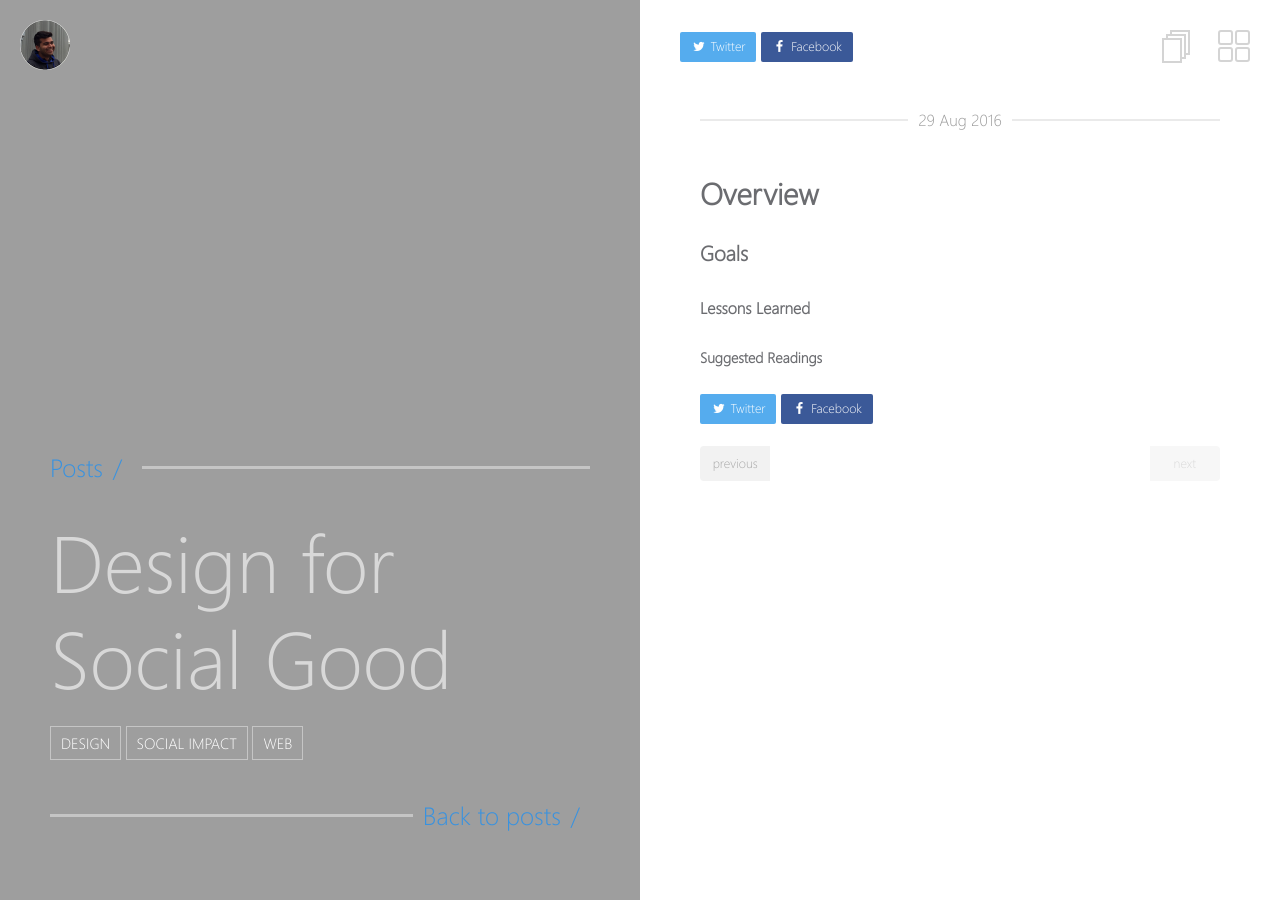
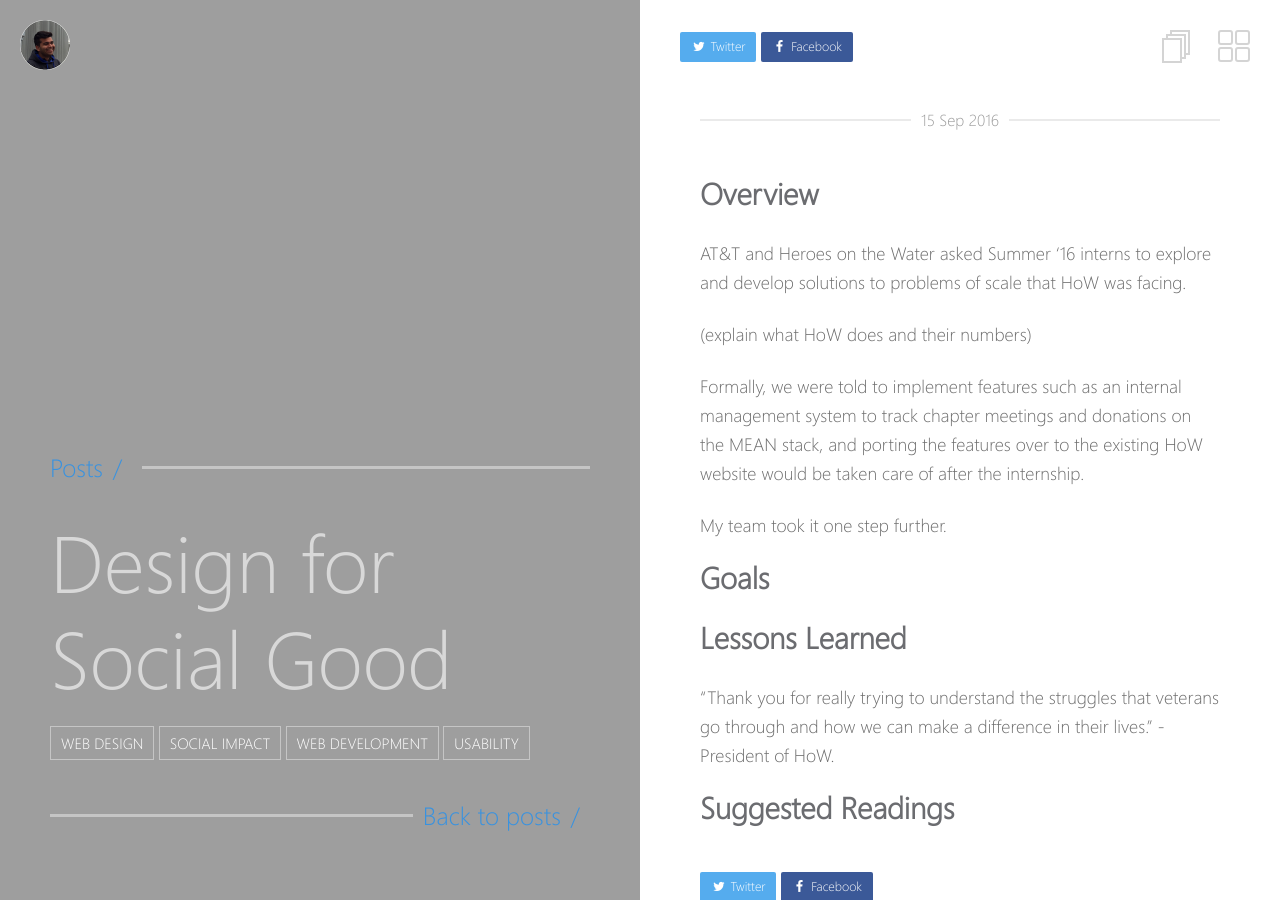
Before and after one commit to gargium/gargium.github.io, a Jekyll site: the page built from _posts/2017-03-27-design-for-good.md, in a window 1280 px wide. Built offline with Jekyll 4.4.1, drawn with Linux system fonts in a browser that asks for light colours.

Commit message:
started blog post on bbi

```diff
--- a/_posts/2017-03-27-design-for-good.md
+++ b/_posts/2017-03-27-design-for-good.md
@@ -1,18 +1,28 @@
 ---
 layout: post
 title:  "Design for Social Good"
-date:   2016-08-29
-excerpt: "Helping veterans in need through design thinking."
+date:   2016-09-15
+excerpt: "Helping veterans in need with design thinking."
 tag:
-- design
+- web design
 - social impact
-- web
+- web development
+- usability
 ---
 
 ## Overview
+AT&T and Heroes on the Water asked Summer '16 interns to explore and develop solutions to problems of scale that HoW was facing.
 
-### Goals
+(explain what HoW does and their numbers)
 
-#### Lessons Learned
+Formally, we were told to implement features such as an internal management system to track chapter meetings and donations on the MEAN stack, and porting the features over to the existing HoW website would be taken care of after the internship.
 
-##### Suggested Readings
+My team took it one step further.
+
+## Goals
+
+## Lessons Learned
+"Thank you for really trying to understand the struggles that veterans go through and how we can make a difference in their lives." - President of HoW.
+
+
+## Suggested Readings
```
Also changed, not shown: _posts/2017-03-27-boom-bust-index.md (added, +37 -0 lines).
